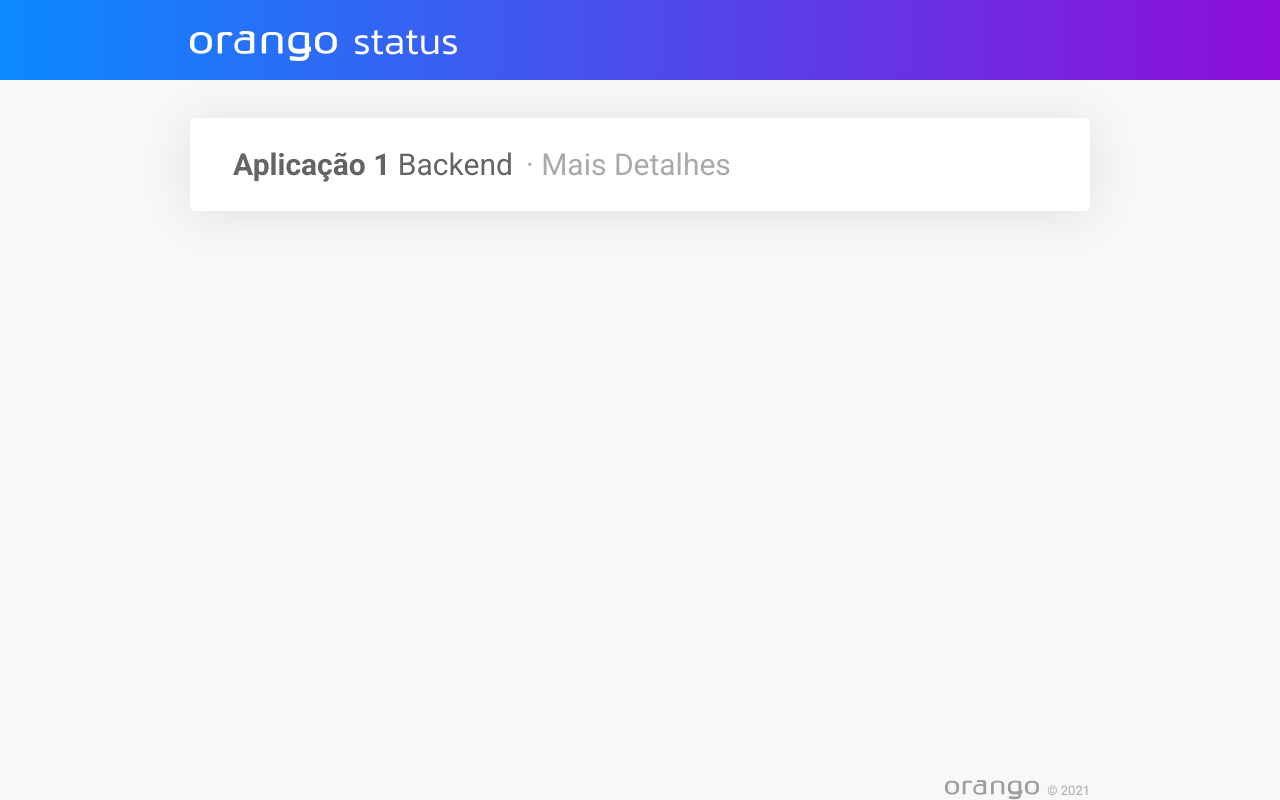
After one commit to ORANGO-IO/status, a Flask app: page /details in a window 1280 px wide. The commit adds this page. Run offline with Flask 2, Linux system fonts and the light colour scheme; style sheets or scripts are compiled from the project's sources; parts of the project's set-up code (start-up, migrations or seed data) failed here and were passed over.

Commit message:
add details page

```diff
--- a/flaskapp/app/__init__.py
+++ b/flaskapp/app/__init__.py
@@ -12,5 +12,8 @@ def index():
     print("testesds")
     ''' Aqui eu devo capturar os status e imagens '''
     return render_template('status.html')
+@app.route('/details')
+def details():
+    return render_template('details.html')
 
 app.register_blueprint(services_routes, url_prefix='/service')
--- a/flaskapp/app/static/sass/main.scss
+++ b/flaskapp/app/static/sass/main.scss
@@ -84,7 +84,9 @@ main {
       font-size: 30px;
       line-height: 35px;
       color: #565656;
+
     }
+
     div{
 
       margin-top: 18px;
@@ -186,6 +188,16 @@ main {
     h2 {
       margin-right: 13px;
       font-size: 30px;
+
+      &.detail_title{
+        color: #646464;
+        font-weight: normal;
+      }
+
+      &.secondary{
+        color: #A9A9A9;
+        font-weight: normal;
+      }
     }
 
     .on {
--- /dev/null
+++ b/flaskapp/app/templates/details.html
@@ -0,0 +1,6 @@
+{% extends 'base.html' %}
+
+{% block show_service %}
+  <h2 class="detail_title"><strong>Aplicação 1</strong> Backend</h2>
+  <h2 class="secondary">· Mais Detalhes</h2>
+{% endblock %}
```
